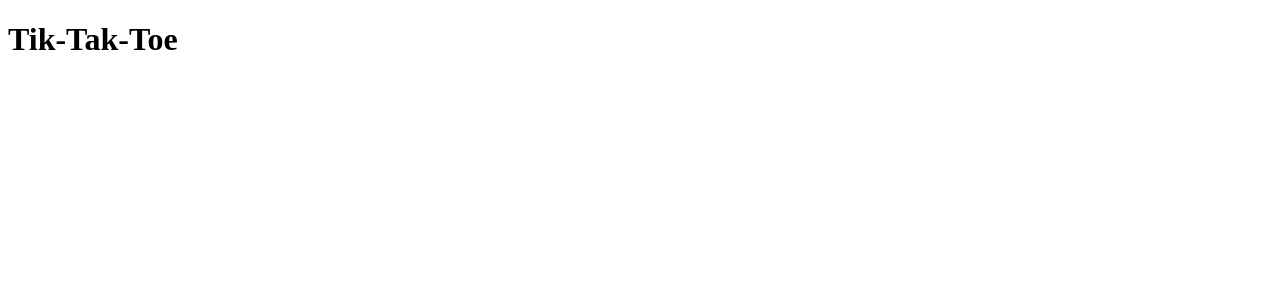
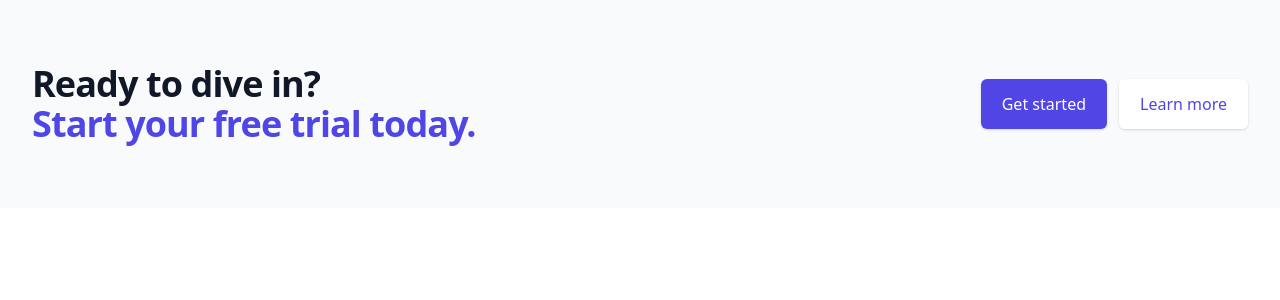
Before and after one commit to oicrruf/fe-ttt, a React (Create React App) app: page / in a window 1280 px wide. Shown: the top 300 px of the page. Built offline with nearby package versions, Linux system fonts and the light colour scheme.

Commit message:
feat: install tailwind
Instalación de Tailwind, revisar libreria send en node_modules line 838

Refs #6

```diff
--- /dev/null
+++ b/craco.config.js
@@ -0,0 +1,10 @@
+module.exports = {
+    style: {
+      postcss: {
+        plugins: [
+          require('tailwindcss'),
+          require('autoprefixer'),
+        ],
+      },
+    },
+  }
--- a/src/App.js
+++ b/src/App.js
@@ -2,10 +2,26 @@ import './App.css';
 
 const App = () => {
   return (
-    <div id="main">
-      <h1>Tik-Tak-Toe</h1>
+    <div class="bg-gray-50">
+  <div class="max-w-7xl mx-auto py-12 px-4 sm:px-6 lg:py-16 lg:px-8 lg:flex lg:items-center lg:justify-between">
+    <h2 class="text-3xl font-extrabold tracking-tight text-gray-900 sm:text-4xl">
+      <span class="block">Ready to dive in?</span>
+      <span class="block text-indigo-600">Start your free trial today.</span>
+    </h2>
+    <div class="mt-8 flex lg:mt-0 lg:flex-shrink-0">
+      <div class="inline-flex rounded-md shadow">
+        <a href="#" className="inline-flex items-center justify-center px-5 py-3 border border-transparent text-base font-medium rounded-md text-white bg-indigo-600 hover:bg-indigo-700">
+          Get started
+        </a>
+      </div>
+      <div class="ml-3 inline-flex rounded-md shadow">
+        <a href="#" className="inline-flex items-center justify-center px-5 py-3 border border-transparent text-base font-medium rounded-md text-indigo-600 bg-white hover:bg-indigo-50">
+          Learn more
+        </a>
+      </div>
     </div>
-
+  </div>
+</div>
   );
 }
 
--- a/src/index.css
+++ b/src/index.css
@@ -1,3 +1,7 @@
+@tailwind base;
+@tailwind components;
+@tailwind utilities;
+
 body {}
 
 code {
--- a/src/index.js
+++ b/src/index.js
@@ -1,8 +1,10 @@
+
 import React from 'react';
 import ReactDOM from 'react-dom';
 import './index.css';
 import App from './App';
 import reportWebVitals from './reportWebVitals';
+
 
 ReactDOM.render(
   <React.StrictMode>
--- /dev/null
+++ b/tailwind.config.js
@@ -0,0 +1,11 @@
+module.exports = {
+  purge: ['./src/**/*.{js,jsx,ts,tsx}', './public/index.html'],
+  darkMode: false, // or 'media' or 'class'
+  theme: {
+    extend: {},
+  },
+  variants: {
+    extend: {},
+  },
+  plugins: [],
+}
```
Also changed, not shown: package.json (+10 -3 lines), 2 other files (tests, documents, lock files or other folders).
